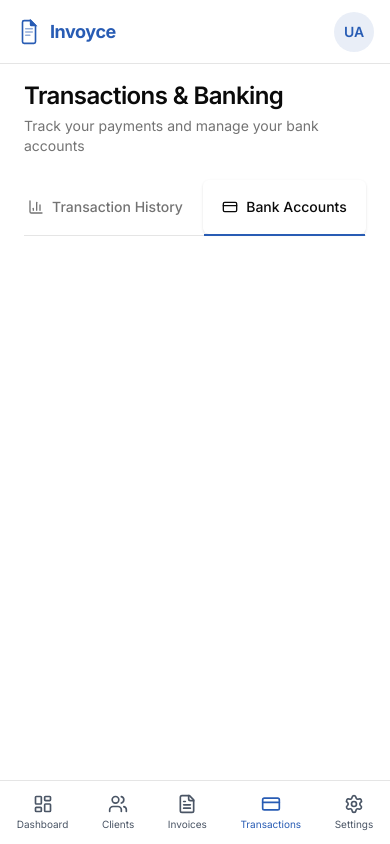
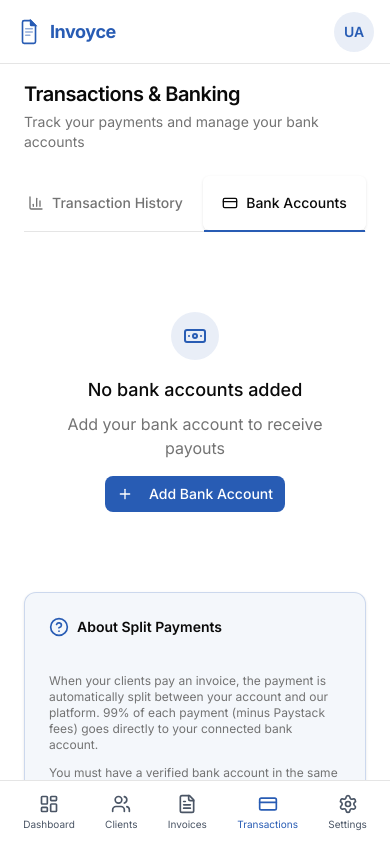
Before and after one commit to Uchenna99/Invoyce.pro-Clone, a React (Vite) app: page /dashboard/transactions in a window 390 px wide. Both pictures are taken after a click on the element "Bank Accounts". Built offline with nearby package versions, Linux system fonts and the light colour scheme.

Commit message:
transactions section done

```diff
--- /dev/null
+++ b/src/Components/Dashboard/BankAccounts.tsx
@@ -0,0 +1,28 @@
+import { Banknote, Plus } from "lucide-react";
+
+
+const BankAccounts = () => {
+  return (
+    <>
+        <div className="w-full h-fit flex flex-col items-center justify-center pb-8 pt-12 px-4">
+            <div className="w-12 h-12 rounded-full bg-[#285cb4]/10 flex items-center justify-center mb-4">
+                <Banknote size={24} color="#285cb4" />
+            </div>
+            <p className="text-[#0a0a0a] text-lg font-medium mb-2">
+                No bank accounts added
+            </p>
+            <p className="text-[#737373] text-center mb-4">
+                Add your bank account to receive payouts
+            </p>
+
+            <button className="w-fit px-3 flex items-center gap-4 bg-[#285cb4] hover:bg-[#285cb4]/90 text-white font-medium
+                justify-center rounded-lg h-9 text-sm text-nowrap">
+                <Plus size={16} />
+                Add Bank Account
+            </button>
+        </div>
+    </>
+  )
+}
+
+export default BankAccounts;
--- a/src/Components/Dashboard/TabBar.tsx
+++ b/src/Components/Dashboard/TabBar.tsx
@@ -12,7 +12,7 @@ const TabBar = ({ currentSection, onClick }:Props) => {
 
   return (
     <>
-        <div className="w-full h-16 flex justify-around border-t border-[#e5e5e5] transition-all duration-300 bg-white
+        <div className="w-full h-16 px-2 flex justify-around border-t border-[#e5e5e5] transition-all duration-300 bg-white
             fixed bottom-0 left-0 z-50 lg:hidden">
 
             <TabBarCell
--- a/src/Components/Dashboard/TransactionHistory.tsx
+++ b/src/Components/Dashboard/TransactionHistory.tsx
@@ -48,7 +48,7 @@ const TransactionHistory = () => {
 
             <div className="w-full flex flex-col border border-border rounded-xl px-6 py-6 shadow-sm gap-6">
 
-                <div className="w-full flex justify-between">
+                <div className="w-full flex flex-col md:flex-row justify-between gap-4 md:gap-3">
 
                     <div className="flex flex-col pt-2">
                         <p className="text-text-black font-semibold mb-2 leading-0">
@@ -59,9 +59,9 @@ const TransactionHistory = () => {
                         </p>
                     </div>
 
-                    <div className="flex items-center gap-2">
+                    <div className="flex flex-col sm:flex-row items-center gap-2">
 
-                        <div className="h-9 w-full sm:w-60 relative flex items-center">
+                        <div className="h-9 w-full sm:w-65 md:w-60 relative flex items-center">
                             <Search size={16} color="#737373" className="absolute left-2"/>
                             <input type="text" placeholder="Search transactions..."
                                 className="w-full h-9 rounded-lg border-none pl-9 pr-4 md:text-sm text-[#0a0a0a] placeholder-[#737373] shadow-xs
--- a/src/Components/Dashboard/TransactionsDropdownMenu.tsx
+++ b/src/Components/Dashboard/TransactionsDropdownMenu.tsx
@@ -10,7 +10,7 @@ const TransactionsDropdownMenu = () => {
 
   return (
     <>
-        <div className="w-45 h-9 rounded-lg border border-border flex items-center justify-between px-3 cursor-default relative"
+        <div className="w-full sm:w-45 h-9 rounded-lg border border-border flex items-center justify-between px-3 cursor-default relative"
             onClick={()=> setActive(!active)}>
 
             <p className="text-sm text-text-black">
--- a/src/Pages/UserTransactionsPage.tsx
+++ b/src/Pages/UserTransactionsPage.tsx
@@ -1,6 +1,7 @@
-import { ChartColumn, CreditCard } from "lucide-react";
+import { ChartColumn, CircleHelp, CreditCard, ExternalLink } from "lucide-react";
 import { useState } from "react";
 import TransactionHistory from "../Components/Dashboard/TransactionHistory";
+import BankAccounts from "../Components/Dashboard/BankAccounts";
 
 
 const UserTransactionsPage = () => {
@@ -8,10 +9,10 @@ const UserTransactionsPage = () => {
 
   return (
     <>
-      <div className="w-full h-fit flex flex-col max-lg:pb-20 py-4 gap-6">
+      <div className="w-full h-fit flex flex-col max-lg:pb-27 py-4 gap-6">
 
         <div className="flex flex-col">
-          <h2 className="text-[#0a0a0a] text-2xl font-semibold tracking-tight mb-1">
+          <h2 className="text-[#0a0a0a] text-xl sm:text-2xl font-semibold tracking-tight mb-1">
               Transactions & Banking
           </h2>
           <p className="text-[#737373] text-sm">
@@ -22,7 +23,7 @@ const UserTransactionsPage = () => {
 
         <div className="w-full h-14 flex gap-4 md:gap-8 border-b border-border pb-[1px] mb-2">
 
-          <div className={`flex-1 flex items-center justify-center gap-2 rounded-md relative z-20 transition-all duration-300 cursor-default
+          <div className={`flex-1 flex items-center justify-center gap-2 rounded-md relative z-20 transition-all duration-200 cursor-default
             ${active === 1? 'shadow-sm shadow-shadow text-text-black' : 'text-text-gray hover:text-text-black'}`}
             onClick={()=> active !== 1? setActive(1): null}>
 
@@ -35,7 +36,7 @@ const UserTransactionsPage = () => {
 
           </div>
 
-          <div className={`flex-1 flex items-center justify-center gap-2 rounded-md relative z-20 transition-all duration-300 cursor-default
+          <div className={`flex-1 flex items-center justify-center gap-2 rounded-md relative z-20 transition-all duration-200 cursor-default
             ${active === 2? 'shadow-sm shadow-shadow text-text-black' : 'text-text-gray hover:text-text-black'}`}
             onClick={()=> active !== 2? setActive(2): null}>
 
@@ -55,8 +56,37 @@ const UserTransactionsPage = () => {
           active === 1?
           <TransactionHistory/>
           :
-          null
+          <BankAccounts/>
         }
+
+
+        <div className="w-full border border-primary/20 shadow-sm rounded-xl p-6 bg-primary/5 mt-6">
+
+          <div className="flex items-center gap-2">
+
+            <CircleHelp size={20} color="#285cb4"/>
+            <p className="text-text-black font-semibold max-sm:text-sm">
+              About Split Payments
+            </p>
+
+          </div>
+
+          <p className="text-text-gray text-xs sm:text-sm mt-9">
+            When your clients pay an invoice, the payment is automatically split between your account and our platform. 99% of each
+            payment (minus Paystack fees) goes directly to your connected bank account.
+          </p>
+          <p className="text-text-gray text-xs sm:text-sm mt-3 sm:mt-4">
+            You must have a verified bank account in the same currency as the invoice to receive payments.
+          </p>
+
+          <div className="w-full flex gap-2 text-primary items-center justify-center mt-4 text-nowrap cursor-pointer group">
+            <p className="text-xs sm:text-sm font-medium group-hover:underline underline-offset-4">
+              Learn more about split payments
+            </p>
+            <ExternalLink size={16}/>
+          </div>
+
+        </div>
 
       </div>
     </>
```
